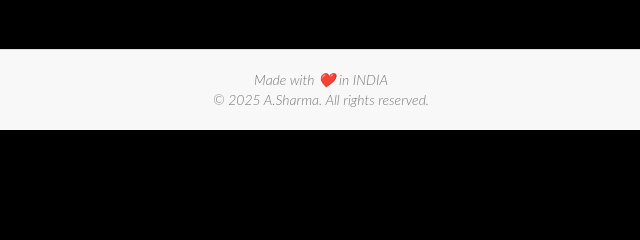
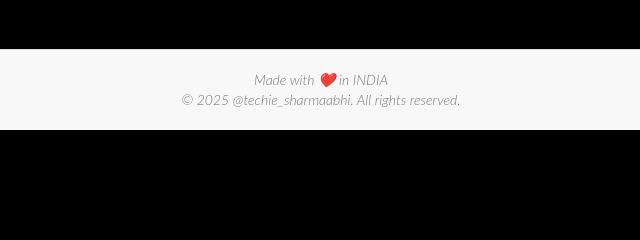
Before and after one commit to sharma576/happyBirthdayWish, a website: page index.html in a window 1280 px wide. Shown: the part 400-640 px from the top of the page, 319-959 px from the left. Drawn offline with nearby package versions, Linux system fonts and the light colour scheme.

Commit message:
Update index.html

```diff
--- a/index.html
+++ b/index.html
@@ -213,7 +213,7 @@
 <footer class="footer text-center" style="background-color: #f8f8f8; padding: 20px; border-top: 1px solid #ddd; margin-top: 50px;">
     <p style="margin: 0; font-size: 14px; color: #777;">
         Made with ❤️ in INDIA <br>
-	&copy; 2025 A.Sharma. All rights reserved.
+	&copy; 2025 @techie_sharmaabhi. All rights reserved.
     </p>
 </footer>
 </html>
```
